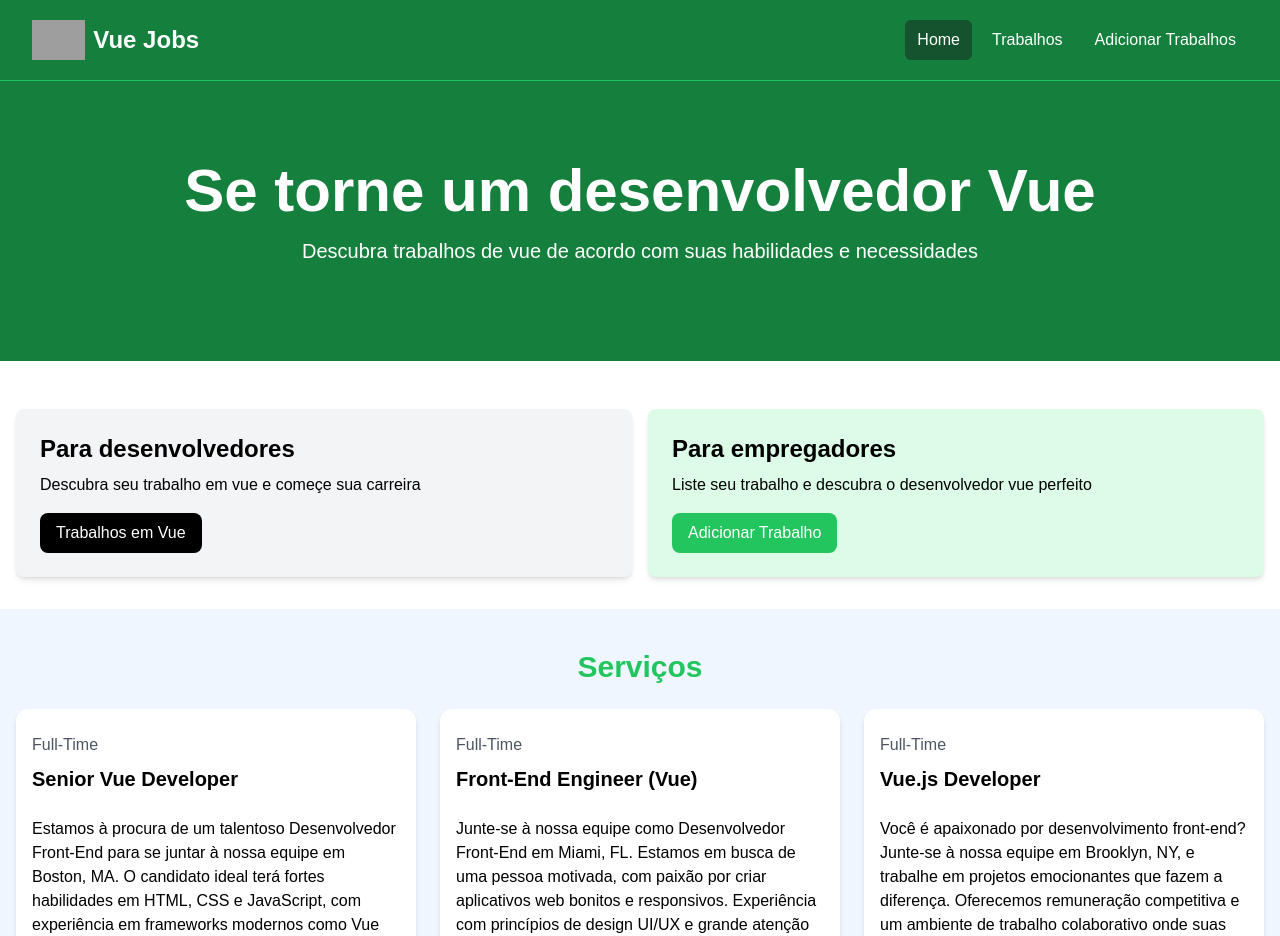
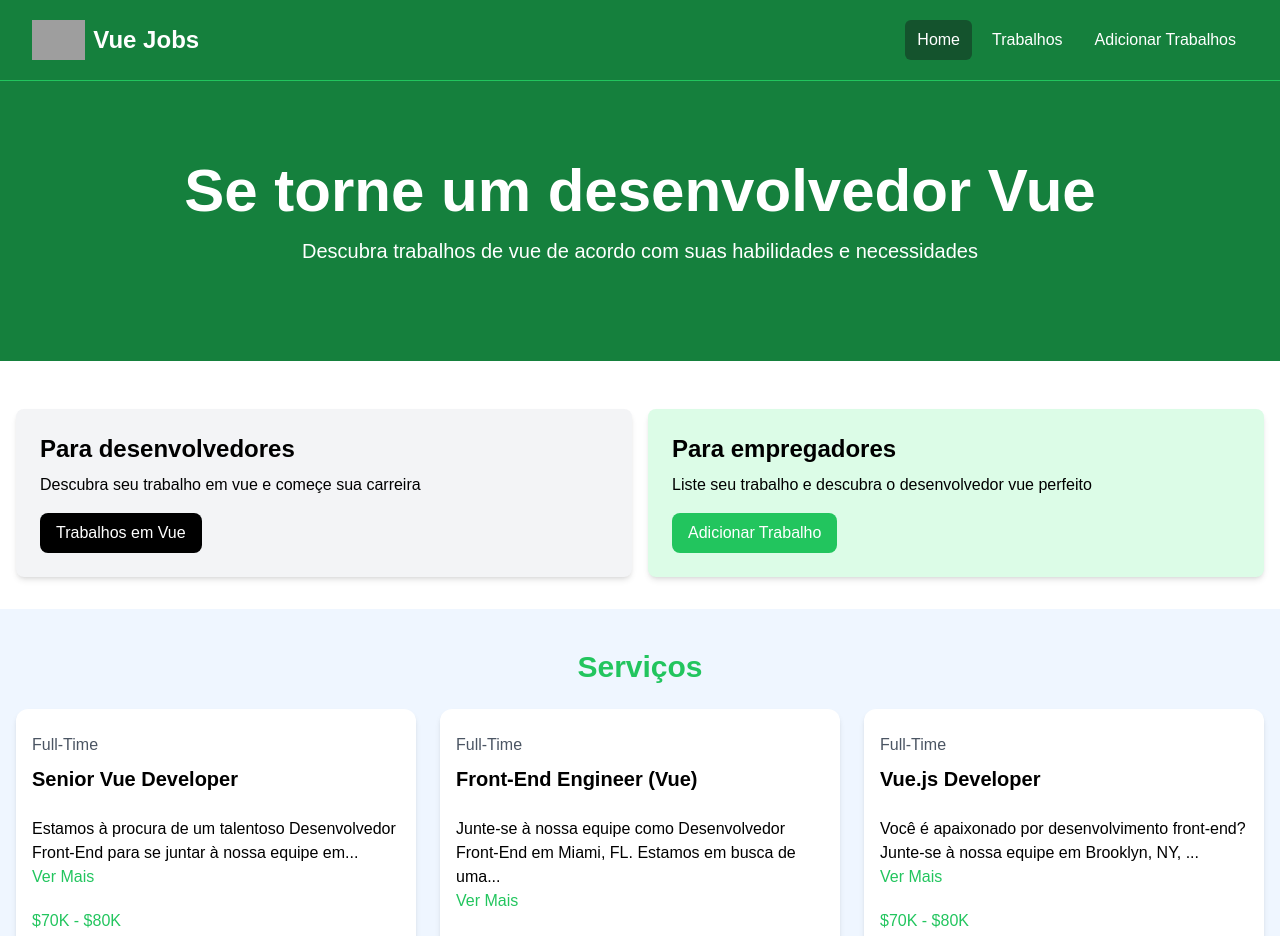
Before and after one commit to ThiagoHs1/vue, a Vue app in the folder vue-jobs/: page / in a window 1280 px wide. Shown: the top 936 px of the page. Built offline with nearby package versions, Linux system fonts and the light colour scheme; grey boxes are pictures that could not be loaded.

Commit message:
botao toggle para description

```diff
--- a/vue-jobs/src/components/JobListin.vue
+++ b/vue-jobs/src/components/JobListin.vue
@@ -1,17 +1,32 @@
 <script setup>
-import { defineProps } from 'vue';
+import { defineProps, ref, computed } from 'vue';
 
-defineProps ({
+const props = defineProps ({
     job: {
         type: Object,
         required: true,
     }
+});
+
+const showFullDescription = ref (false);
+
+const toggleDescription = () => {
+  showFullDescription.value =!showFullDescription.value;
+};
+
+const trunDescription = computed(()=>{
+  let description = props.job.description;
+  if (!showFullDescription.value){
+    description = description.substring(0, 90) + '...';
+
+  } return description;
 })
+
 
 </script>
 
 <template>
-    <!-- Job Listing 1 -->
+
     <div class="bg-white rounded-xl shadow-md relative">
             <div class="p-4">
               <div class="mb-6">
@@ -20,7 +35,11 @@
               </div>
 
               <div class="mb-5">
-                {{ job.description }}
+                <div>
+                  {{ trunDescription }}
+                  </div>
+
+                  <button class="text-green-500 hover:text-green-600" @click="toggleDescription " > {{ showFullDescription.value ? 'Ver Menos' : 'Ver Mais' }} </button>
               </div>
 
               <h3 class="text-green-500 mb-2">{{ job.salary }}</h3>
```
